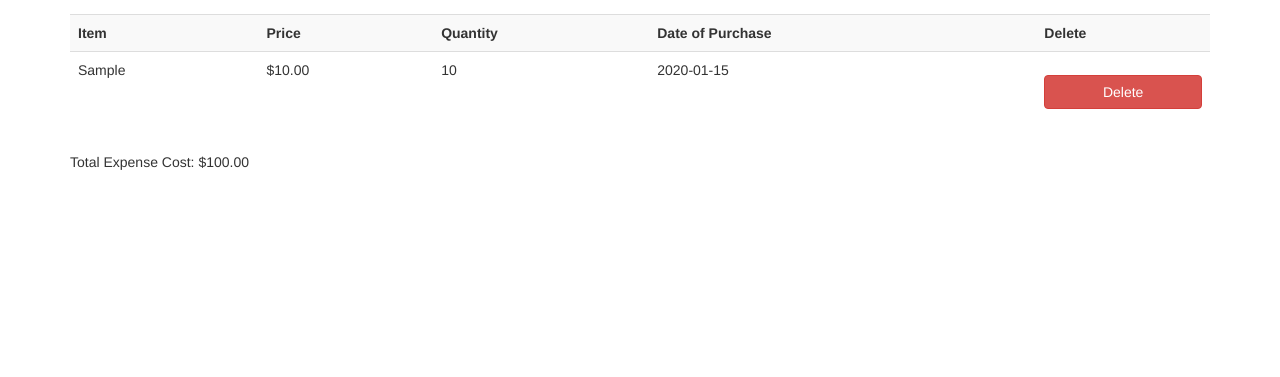
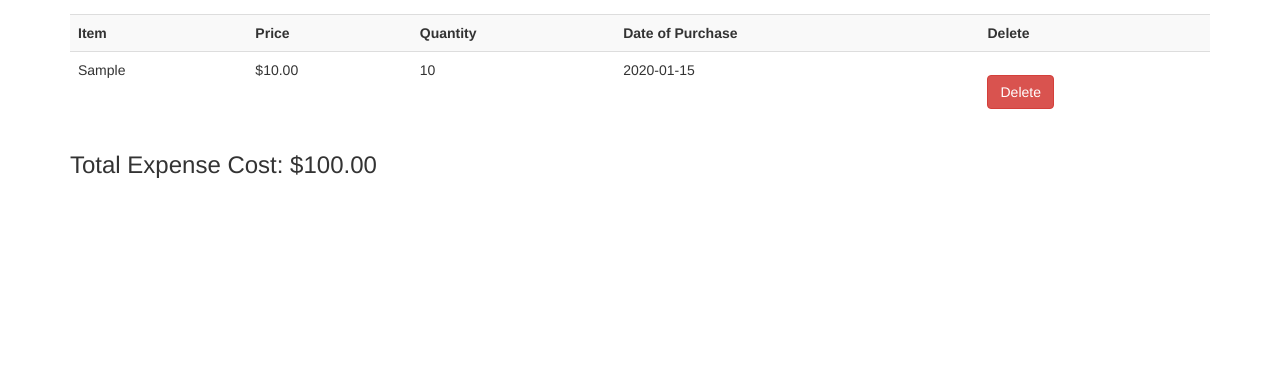
Before and after one commit to CPSC362/TripCost, a Flask app: page /expenses in a window 1280 px wide. Shown: the part 51-428 px from the top of the page. Run offline with Flask 2, Linux system fonts and the light colour scheme; a user stored in the database is signed in; tables that the repository leaves empty hold one stand-in row (values such as "Sample post"); some libraries are stand-ins or nearby versions.

Commit message:
Made total expense cost more prominent

```diff
--- a/templates/expenses.html
+++ b/templates/expenses.html
@@ -48,7 +48,7 @@
                   <input type="hidden" name="id" value="{{row['ExpenseID']}}">
                </div>
                <div class="form-group">
-                  <button type="submit" class="btn btn-danger btn-block">Delete</button>
+                  <button type="submit" class="btn btn-danger">Delete</button>
                </div>
             </form>
          </td>
@@ -56,7 +56,7 @@
       {% endfor %}
      </table>
    </div>
-   Total Expense Cost: ${{'%.2f' % totalExpenseCost}}
+   <h3>Total Expense Cost: ${{'%.2f' % totalExpenseCost}}</h3>
 </div>
 
 {% endblock %}
```
